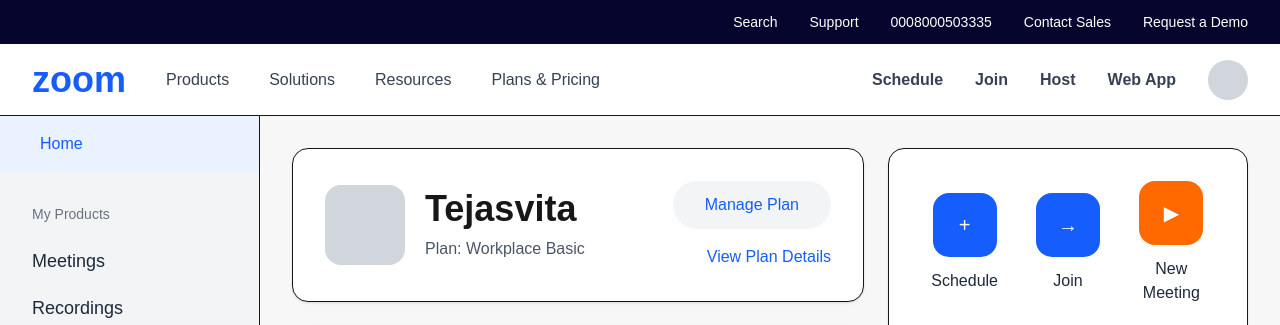
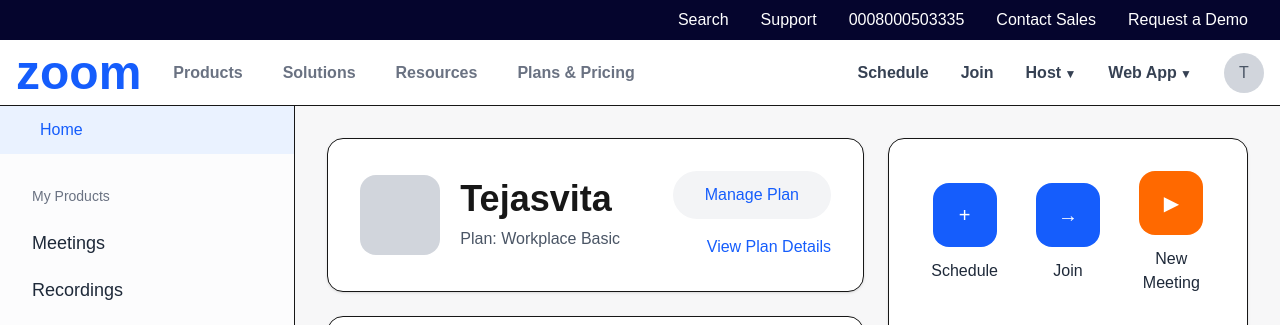
Before and after one commit to Tejas383/zoom-clone, a Next.js app in the folder frontend/: page / in a window 1280 px wide. Shown: the top 325 px of the page. Built offline with nearby package versions, Linux system fonts and the light colour scheme; no server answers.

Commit message:
Connect frontend to deployed backend

```diff
--- a/frontend/app/components/Dashboard.tsx
+++ b/frontend/app/components/Dashboard.tsx
@@ -35,7 +35,7 @@
   return (
     <div className="min-h-screen bg-[#f7f7f8]">
       {/* Top Utility Bar */}
-      <div className="h-11 bg-[#05052d] text-white flex items-center justify-end gap-8 px-8 text-sm">
+      <div className="h-10 bg-[#05052d] text-white flex items-center justify-end gap-8 px-8 text-md">
         <span>Search</span>
         <span>Support</span>
         <span>0008000503335</span>
@@ -44,11 +44,11 @@
       </div>
 
       {/* Main Navbar */}
-      <div className="h-[72px] bg-white border-b flex items-center justify-between px-8">
-        <div className="flex items-center gap-10">
-          <div className="text-4xl font-bold text-blue-600">zoom</div>
+      <div className="h-[66px] bg-white border-b flex items-center justify-between px-4">
+        <div className="flex items-center gap-8">
+          <div className="text-5xl font-bold text-blue-600">zoom</div>
 
-          <div className="flex items-center gap-10 text-gray-700 font-medium">
+          <div className="flex items-center gap-10 text-gray-500 font-bold">
             <span>Products</span>
             <span>Solutions</span>
             <span>Resources</span>
@@ -57,36 +57,63 @@
         </div>
 
         <div className="flex items-center gap-8 text-gray-700 font-semibold">
-          <button onClick={() => router.push("/schedule")}>Schedule</button>
-          {/* <button onClick={() => router.push("/join")}>Join</button> */}
           <button
-            onClick={() => {
-              console.log("JOIN BUTTON CLICKED");
-              router.push("/join");
-            }}
+            onClick={() => router.push("/schedule")}
+            className="hover:text-blue-600 transition"
+          >
+            Schedule
+          </button>
+
+          <button
+            onClick={() => router.push("/join")}
+            className="hover:text-blue-600 transition"
           >
             Join
           </button>
-          <span onClick={handleInstantMeeting}>Host</span>
-          <span>Web App</span>
 
-          <div className="h-10 w-10 rounded-full bg-gray-300"></div>
+          <button
+            onClick={handleInstantMeeting}
+            className="hover:text-blue-600 transition"
+          >
+            Host
+            <span className="text-xs"> ▼</span>
+          </button>
+
+          <button
+            onClick={() => router.push("/")}
+            className="hover:text-blue-600 transition"
+          >
+            Web App
+            <span className="text-xs"> ▼</span>
+          </button>
+
+          <div className="h-10 w-10 rounded-full bg-gray-300 flex items-center justify-center">
+            <span className="text-gray-600 font-medium">T</span>
+          </div>
         </div>
       </div>
 
       {/* Main Layout */}
       <div className="flex">
         {/* Sidebar */}
-        <aside className="w-[260px] bg-[#f3f4f6] border-r min-h-[calc(100vh-116px)]">
-          <div className="bg-[#eaf2ff] text-blue-600 px-10 py-4 font-medium">
+        <aside className="w-[300px] bg-[#fcfcfd] border-r min-h-[calc(100vh-116px)]">
+          <button
+            onClick={() => router.push("/")}
+            className="w-full text-left bg-[#eaf2ff] text-blue-600 px-10 py-3 font-medium"
+          >
             Home
-          </div>
+          </button>
 
           <div className="p-8">
             <p className="text-gray-500 text-sm mb-6">My Products</p>
 
             <div className="space-y-5 text-[18px] text-gray-800">
-              <div>Meetings</div>
+              <button
+                onClick={() => router.push("/")}
+                className="text-left hover:text-blue-600 transition"
+              >
+                Meetings
+              </button>
               <div>Recordings</div>
               <div>Summaries</div>
               <div>Hub</div>
--- a/frontend/app/lib/api.ts
+++ b/frontend/app/lib/api.ts
@@ -1,3 +1,6 @@
+const API_URL =
+  process.env.NEXT_PUBLIC_API_URL || "http://localhost:8000";
+
 export type Meeting = {
   id: number;
   meeting_id: string;
@@ -11,14 +14,14 @@
 };
 
 export async function getMeetings(): Promise<Meeting[]> {
-  const response = await fetch("http://localhost:8000/meetings");
+  const response = await fetch(`${API_URL}/meetings`);
 
   return response.json();
 }
 
 export async function getMeeting(meetingId: string): Promise<Meeting> {
   const response = await fetch(
-    `http://localhost:8000/meetings/${meetingId}`
+    `${API_URL}/meetings/${meetingId}`
   );
 
   if (!response.ok) {
@@ -33,7 +36,7 @@
   displayName: string
 ) {
   const response = await fetch(
-    `http://localhost:8000/meetings/${meetingId}/join`,
+    `${API_URL}/meetings/${meetingId}/join`,
     {
       method: "POST",
       headers: {
@@ -50,7 +53,7 @@
 
 export async function getParticipants(meetingId: string) {
   const response = await fetch(
-    `http://localhost:8000/meetings/${meetingId}/participants`
+    `${API_URL}/meetings/${meetingId}/participants`
   );
 
   if (!response.ok) {
@@ -65,7 +68,7 @@
   displayName: string
 ) {
   const response = await fetch(
-    `http://localhost:8000/meetings/${meetingId}/leave`,
+    `${API_URL}/meetings/${meetingId}/leave`,
     {
       method: "POST",
       headers: {
@@ -86,7 +89,7 @@
 
 export async function createInstantMeeting() {
   const response = await fetch(
-    "http://localhost:8000/meetings/instant",
+    `${API_URL}/meetings/instant`,
     {
       method: "POST",
     }
@@ -108,7 +111,7 @@
   console.log("Sending meeting:", meeting);
 
   const response = await fetch(
-    "http://localhost:8000/meetings",
+    `${API_URL}/meetings`,
     {
       method: "POST",
       headers: {
```
